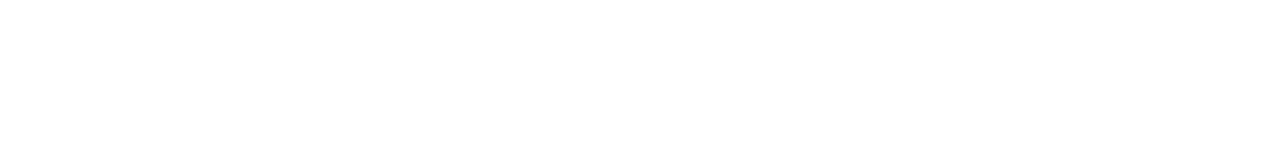
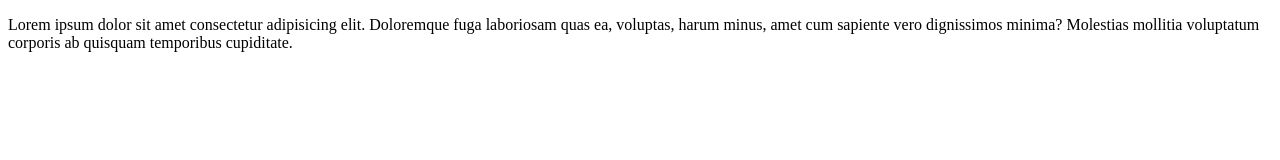
Before and after one commit to 4GeeksAcademy/rubenmp92-prueba-commit, a plain HTML site: page index.html in a window 1280 px wide. Drawn offline with Linux system fonts and the light colour scheme.

Commit message:
añadido texto en footer

```diff
--- a/index.html
+++ b/index.html
@@ -14,7 +14,9 @@
 
 
   <!--  aqui va footer -->
-
+  <footer>
+    <p>Lorem ipsum dolor sit amet consectetur adipisicing elit. Doloremque fuga laboriosam quas ea, voluptas, harum minus, amet cum sapiente vero dignissimos minima? Molestias mollitia voluptatum corporis ab quisquam temporibus cupiditate.</p>
+  </footer>
 
 
 </body>
```
